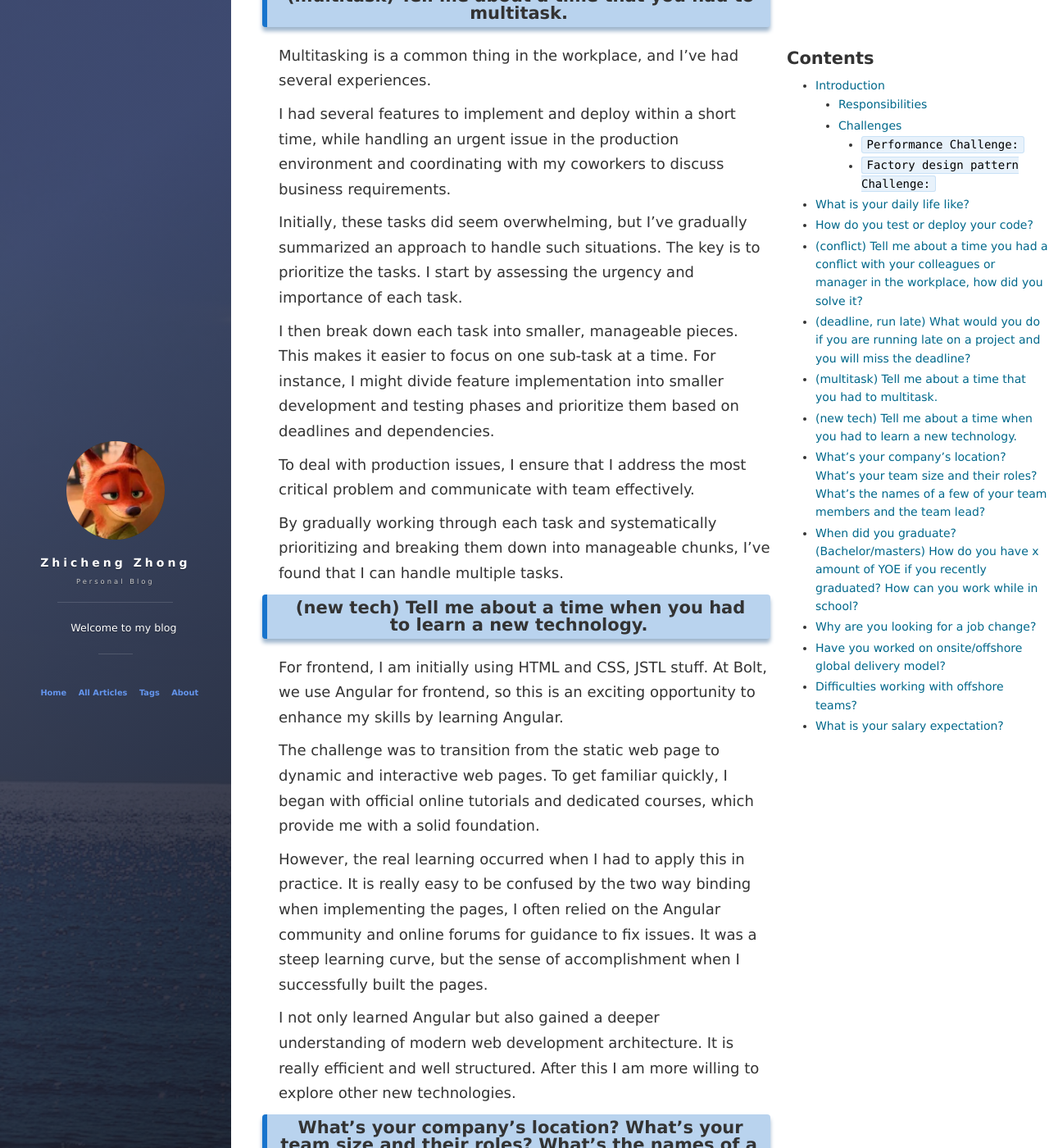
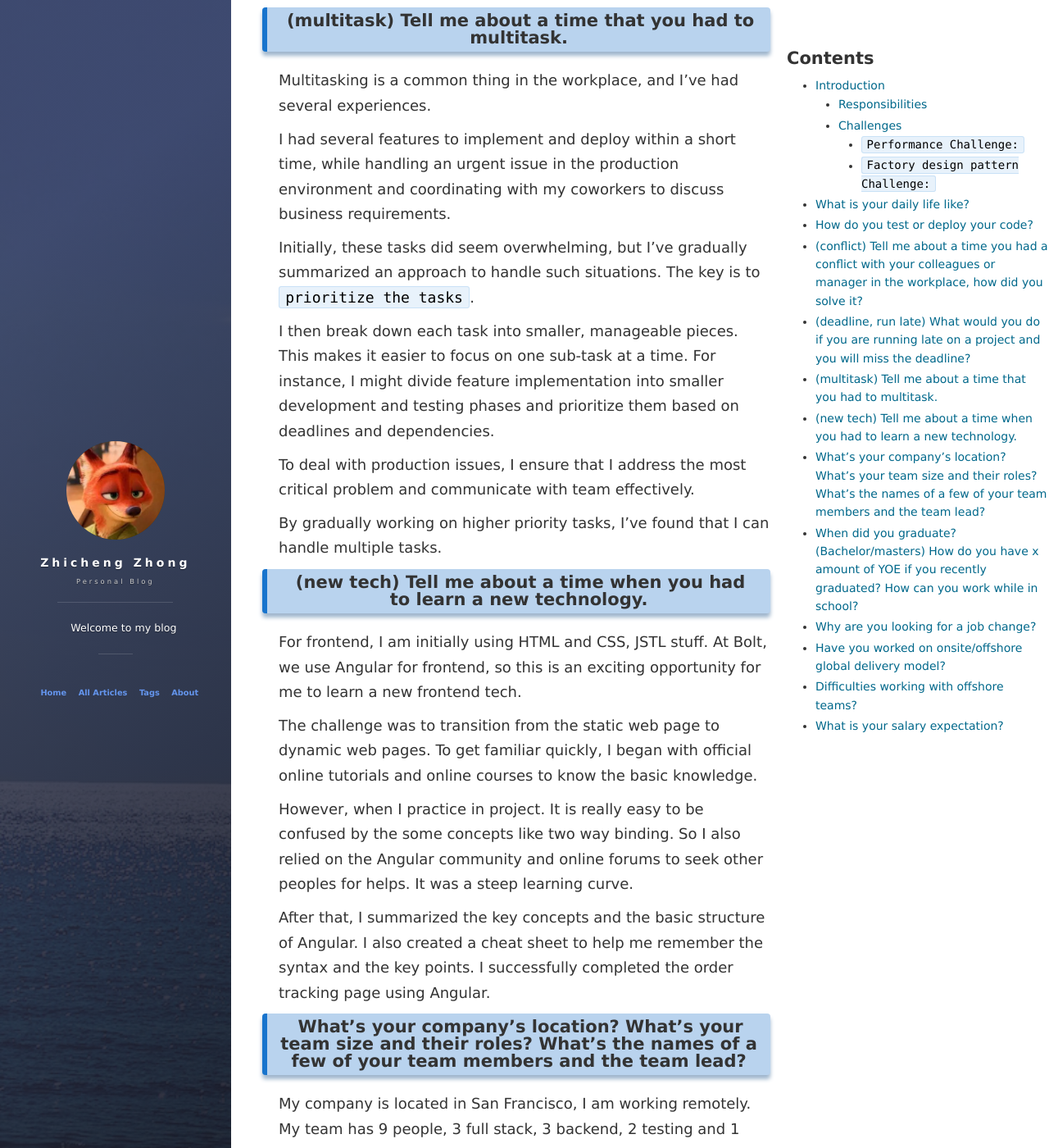
Before and after one commit to ChrisZZhong/chriszzhong.github.io, a Jekyll site: the page built from _posts/2022-09-10-script.md, in a window 1280 px wide and 1400 px high, scrolled down 5326 px. Shown: the whole window at 82% size. Built offline with Jekyll 4.4.1, drawn with Linux system fonts in a browser that asks for light colours; nearby versions of some CDN libraries; comment, search, counter and statistics services are not loaded; some of the changed text lies outside the part shown.

Commit message:
update daily english

```diff
--- a/_posts/2022-09-10-script.md
+++ b/_posts/2022-09-10-script.md
@@ -70,13 +70,13 @@ It became clear that we considered from different perspectives. I know the impor
 
 ## (deadline, run late) What would you do if you are running late on a project and you will miss the deadline?
 
-I will communicate transparently with my manager and the relevant team members, I think effective communication is crucial.
+I will communicate with my manager and the relevant team members, I think effective communication is crucial part.
 
 I once had a ticket to fix a critical bug, and while I was in the middle of debugging, another essential service that I depended on crushed unexpectedly. At that point, I realized that the downtime of this service could significantly delay my progress.
 
 So, I reported the situation to my manager. At the same time, I reached out to the coworker responsible for that service. I explained the urgency of the situation, and inquired about the expected recovery time. In the end, after discussed with my manager and collaborating with the coworker, we decided to reschedule the estimated time for the ticket.
 
-Open and effective communication should be a good solution.
+Luckily, the server recoverd next day, there was no significant impact on business, and I was able to complete the ticket on time.
 
 ## (multitask) Tell me about a time that you had to multitask.
 
@@ -84,24 +84,23 @@ Multitasking is a common thing in the workplace, and I've had several experience
 
 I had several features to implement and deploy within a short time, while handling an urgent issue in the production environment and coordinating with my coworkers to discuss business requirements.
 
-Initially, these tasks did seem overwhelming, but I've gradually summarized an approach to handle such situations. The key is to prioritize the tasks. I start by assessing the urgency and importance of each task.
+Initially, these tasks did seem overwhelming, but I've gradually summarized an approach to handle such situations. The key is to `prioritize the tasks`.
 
 I then break down each task into smaller, manageable pieces. This makes it easier to focus on one sub-task at a time. For instance, I might divide feature implementation into smaller development and testing phases and prioritize them based on deadlines and dependencies.
 
 To deal with production issues, I ensure that I address the most critical problem and communicate with team effectively.
 
-By gradually working through each task and systematically prioritizing and breaking them down into manageable chunks, I've found that I can handle multiple tasks.
+By gradually working on higher priority tasks, I've found that I can handle multiple tasks.
 
 ## (new tech) Tell me about a time when you had to learn a new technology.
 
-For frontend, I am initially using HTML and CSS, JSTL stuff. At Bolt, we use Angular for frontend, so this is an exciting opportunity to enhance my skills by learning Angular.
+For frontend, I am initially using HTML and CSS, JSTL stuff. At Bolt, we use Angular for frontend, so this is an exciting opportunity for me to learn a new frontend tech.
 
-The challenge was to transition from the static web page to dynamic and interactive web pages.
-To get familiar quickly, I began with official online tutorials and dedicated courses, which provide me with a solid foundation.
+The challenge was to transition from the static web page to dynamic web pages. To get familiar quickly, I began with official online tutorials and online courses to know the basic knowledge.
 
-However, the real learning occurred when I had to apply this in practice. It is really easy to be confused by the two way binding when implementing the pages, I often relied on the Angular community and online forums for guidance to fix issues. It was a steep learning curve, but the sense of accomplishment when I successfully built the pages.
+However, when I practice in project. It is really easy to be confused by the some concepts like two way binding. So I also relied on the Angular community and online forums to seek other peoples for helps. It was a steep learning curve.
 
-I not only learned Angular but also gained a deeper understanding of modern web development architecture. It is really efficient and well structured. After this I am more willing to explore other new technologies.
+After that, I summarized the key concepts and the basic structure of Angular. I also created a cheat sheet to help me remember the syntax and the key points. I successfully completed the order tracking page using Angular.
 
 ## What’s your company’s location? What’s your team size and their roles? What’s the names of a few of your team members and the team lead?
 
```
